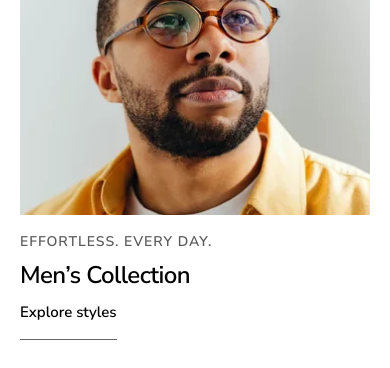
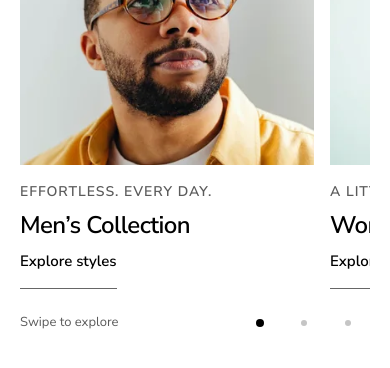
Before and after one commit to vikashkr1712/Test_optical, a React (Vite) app: page / in a window 390 px wide. Shown: the part 2049-2417 px from the top of the page. Built offline with nearby package versions, Linux system fonts and the light colour scheme.

Commit message:
Make collection swiping discoverable on mobile and tablet

```diff
--- a/src/components/HomeCollections.css
+++ b/src/components/HomeCollections.css
@@ -54,6 +54,7 @@
 .home-audiences__intro { margin-bottom: 30px; text-align: center; }
 .home-audiences__intro h2 { margin-top: 10px; font-size: clamp(28px, 2.7vw, 38px); line-height: 1.25; letter-spacing: -.025em; font-weight: 600; }
 .home-audiences__grid { display: grid; grid-template-columns: repeat(3, minmax(0, 1fr)); gap: 24px; }
+.home-audiences__navigation { display: none; }
 .home-audience { border: 0; padding: 0; text-align: left; background: transparent; }
 .home-audience__photo { position: relative; overflow: hidden; aspect-ratio: 1.27; background: #f5f5f5; }
 .home-audience__photo img { width: 100%; height: 100%; display: block; object-fit: cover; transition: transform 350ms ease; }
--- a/src/components/HomeCollections.jsx
+++ b/src/components/HomeCollections.jsx
@@ -27,6 +27,10 @@ function Arrow({ direction = 'right' }) {
   return <svg width="20" height="20" viewBox="0 0 24 24" fill="none" stroke="currentColor" strokeWidth="1.5" strokeLinecap="round" strokeLinejoin="round" aria-hidden="true">
     {direction === 'left' ? <path d="M20 12H4m6-6-6 6 6 6" /> : <path d="M4 12h16m-6-6 6 6-6 6" />}
   </svg>;
+}
+
+function nearestPage(positions, scrollLeft) {
+  return positions.reduce((nearest, position, index) => Math.abs(position - scrollLeft) < Math.abs(positions[nearest] - scrollLeft) ? index : nearest, 0);
 }
 
 function Photo({ name, alt, kind = 'category', className = '' }) {
@@ -88,8 +92,39 @@ export function PreviewDialog({ selection, onClose, shopping, onOpenBag, onBrows
 export default function HomeCollections({ onSelect: setSelection, shopping }) {
   const [tab, setTab] = useState('best');
   const [featuredPosition, setFeaturedPosition] = useState(0);
+  const [audiencePages, setAudiencePages] = useState([]);
+  const [audiencePosition, setAudiencePosition] = useState(0);
   const productRail = useRef(null);
   const categoryRail = useRef(null);
+  const audienceRail = useRef(null);
+  const audienceStops = useRef([]);
+
+  useEffect(() => {
+    const rail = audienceRail.current;
+    const handheld = matchMedia('(max-width: 1199px)');
+    const measure = () => {
+      const positions = [];
+      const maximum = rail.scrollWidth - rail.clientWidth;
+      if (handheld.matches && maximum > 1) {
+        const start = rail.firstElementChild.getBoundingClientRect().left;
+        for (const card of rail.children) {
+          const position = Math.min(maximum, Math.max(0, card.getBoundingClientRect().left - start));
+          // The last cards can share an end stop when two cards fit on tablets.
+          if (!positions.some(value => Math.abs(value - position) < 1)) positions.push(position);
+        }
+      }
+      audienceStops.current = positions;
+      setAudiencePages(current => current.length === positions.length && current.every((value, index) => value === positions[index]) ? current : positions);
+      setAudiencePosition(nearestPage(positions, rail.scrollLeft));
+    };
+    const observer = new ResizeObserver(measure);
+    observer.observe(rail);
+    handheld.addEventListener('change', measure);
+    measure();
+    return () => { observer.disconnect(); handheld.removeEventListener('change', measure); };
+  }, []);
+
+  const showAudiencePage = position => audienceRail.current?.scrollTo({ left: position, behavior: matchMedia('(prefers-reduced-motion: reduce)').matches ? 'instant' : 'smooth' });
   const scrollRail = (ref, direction) => ref.current?.scrollBy({ left: direction * ref.current.clientWidth * .8, behavior: window.matchMedia('(prefers-reduced-motion: reduce)').matches ? 'instant' : 'smooth' });
   const selectTab = (value) => { setTab(value); setFeaturedPosition(0); if (productRail.current) productRail.current.scrollLeft = 0; };
   const showFeaturedPosition = position => {
@@ -140,10 +175,14 @@ export default function HomeCollections({ onSelect: setSelection, shopping }) {
 
     <section className="home-audiences home-section" id="collection-edits" aria-labelledby="audience-heading">
       <div className="home-audiences__intro"><p className="home-eyebrow">GOOD STYLE HAS NO SINGLE LOOK</p><h2 id="audience-heading">Find your kind of frame.</h2></div>
-      <div className="home-audiences__grid" role="region" aria-label="Browse collections for men, women and kids" tabIndex="0">{audiences.map(item => <button type="button" key={item.id} className="home-audience" onClick={() => setSelection(item)}>
+      <div className="home-audiences__grid" id="audience-collections" ref={audienceRail} role="region" aria-label="Browse collections for men, women and kids" tabIndex="0" onScroll={event => setAudiencePosition(nearestPage(audienceStops.current, event.currentTarget.scrollLeft))}>{audiences.map(item => <button type="button" key={item.id} className="home-audience" onClick={() => setSelection(item)}>
         <div className="home-audience__photo"><Photo name={item.id} kind="audience" alt={item.id === 'for-kids' ? 'Children wearing colourful glasses' : item.id === 'for-him' ? 'A man wearing statement eyewear' : 'A woman wearing statement eyewear'} /></div>
         <div className="home-audience__copy"><span className="home-eyebrow">{item.eyebrow}</span><h3>{item.title}</h3><span className="home-audience__link">Explore styles</span></div>
       </button>)}</div>
+      {audiencePages.length > 1 && <div className="home-audiences__navigation">
+        <span>Swipe to explore</span>
+        <div role="group" aria-label="Collection pages">{audiencePages.map((position, index) => <button className="home-audiences__page" type="button" key={index} aria-label={`Show collection page ${index + 1} of ${audiencePages.length}`} aria-controls="audience-collections" aria-current={audiencePosition === index ? 'true' : undefined} onClick={() => showAudiencePage(position)} />)}</div>
+      </div>}
     </section>
 
     <section className="home-brand" id="icon-edit" aria-labelledby="signature-heading">
--- a/src/responsive.css
+++ b/src/responsive.css
@@ -57,7 +57,7 @@
   .home-product__bottom { margin-top: 14px; padding-top: 12px; font-size: 17px; }
   .home-audiences__intro { text-align: left; margin-bottom: 22px; }
   .home-audiences__intro h2, .home-categories h2 { font-size: 29px; }
-  .home-audiences__grid { grid-template-columns: none; grid-auto-flow: column; grid-auto-columns: 100%; gap: 16px; overflow-x: auto; }
+  .home-audiences__grid { grid-template-columns: none; grid-auto-flow: column; grid-auto-columns: 84%; gap: 16px; overflow-x: auto; }
   .home-audience__photo { aspect-ratio: 1.1; }
   .home-audience__copy { padding-top: 16px; }
   .home-audience__copy h3 { font-size: 24px; }
@@ -215,7 +215,7 @@
   .home-products { grid-auto-columns: 44%; gap: 20px; }
   .home-product__image { aspect-ratio: 1.2; }
   .home-audiences__intro { text-align: left; margin-bottom: 28px; }
-  .home-audiences__grid { grid-template-columns: none; grid-auto-flow: column; grid-auto-columns: calc((100% - 20px) / 2); gap: 20px; overflow-x: auto; }
+  .home-audiences__grid { grid-template-columns: none; grid-auto-flow: column; grid-auto-columns: 44%; gap: 20px; overflow-x: auto; }
   .home-audience__photo { aspect-ratio: 1.1; }
   .home-audience__copy h3 { font-size: 26px; }
   .home-audience__copy .home-eyebrow { min-height: 0; font-size: 10px; }
@@ -332,6 +332,13 @@
   :is(.home-products, .home-audiences__grid, .home-categories__rail, .home-directory__rail, .home-benefits__grid, .home-lens-guide__grid, .glasses-types, .glasses-audiences, .shop-chips, .home-preview__angles)::-webkit-scrollbar { display: none; }
   .home-audiences__grid, .home-benefits__grid, .home-lens-guide__grid { scroll-snap-type: x mandatory; padding-bottom: 4px; }
   .home-audiences__grid > *, .home-benefits__grid > *, .home-lens-guide__grid > * { scroll-snap-align: start; }
+  .home-audience:focus-visible { outline-offset: -3px; }
+  .home-audiences__navigation { display: flex; align-items: center; justify-content: space-between; gap: 12px; margin-top: 8px; }
+  .home-audiences__navigation > span { color: var(--home-muted); font-size: 13px; }
+  .home-audiences__navigation > div { display: flex; align-items: center; }
+  .home-audiences__page { display: grid; place-items: center; width: 44px; height: 44px; padding: 0; border: 0; border-radius: 50%; background: transparent; }
+  .home-audiences__page::before { content: ''; width: 6px; height: 6px; border-radius: 50%; background: #c5c5c5; }
+  .home-audiences__page[aria-current='true']::before { width: 8px; height: 8px; background: #000000; }
   .home-rail-controls, .home-rail-controls--categories, .home-directory__controls { display: none; }
   .home-community__controls button { display: none; }
   .home-community__controls { height: 0; margin: 0; }
```
Also changed, not shown: 1 other file (tests, documents, lock files or other folders).
